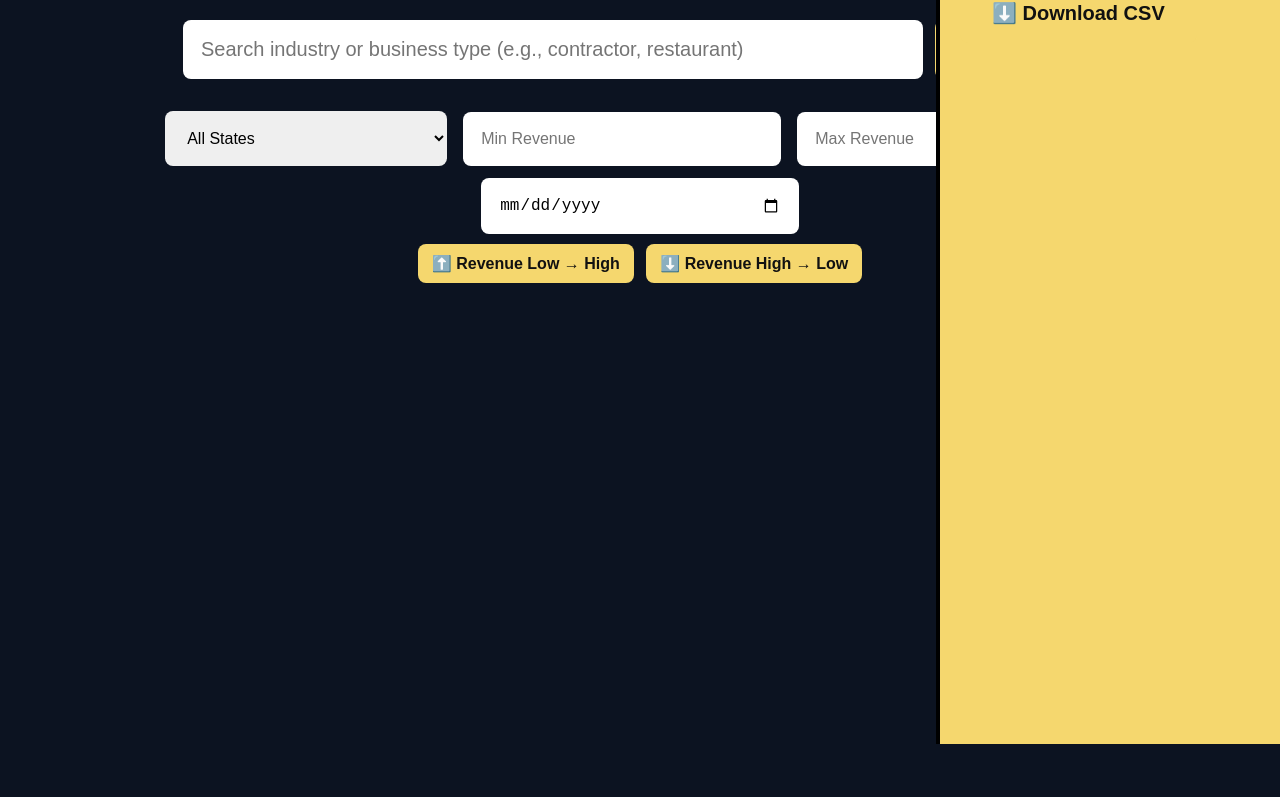
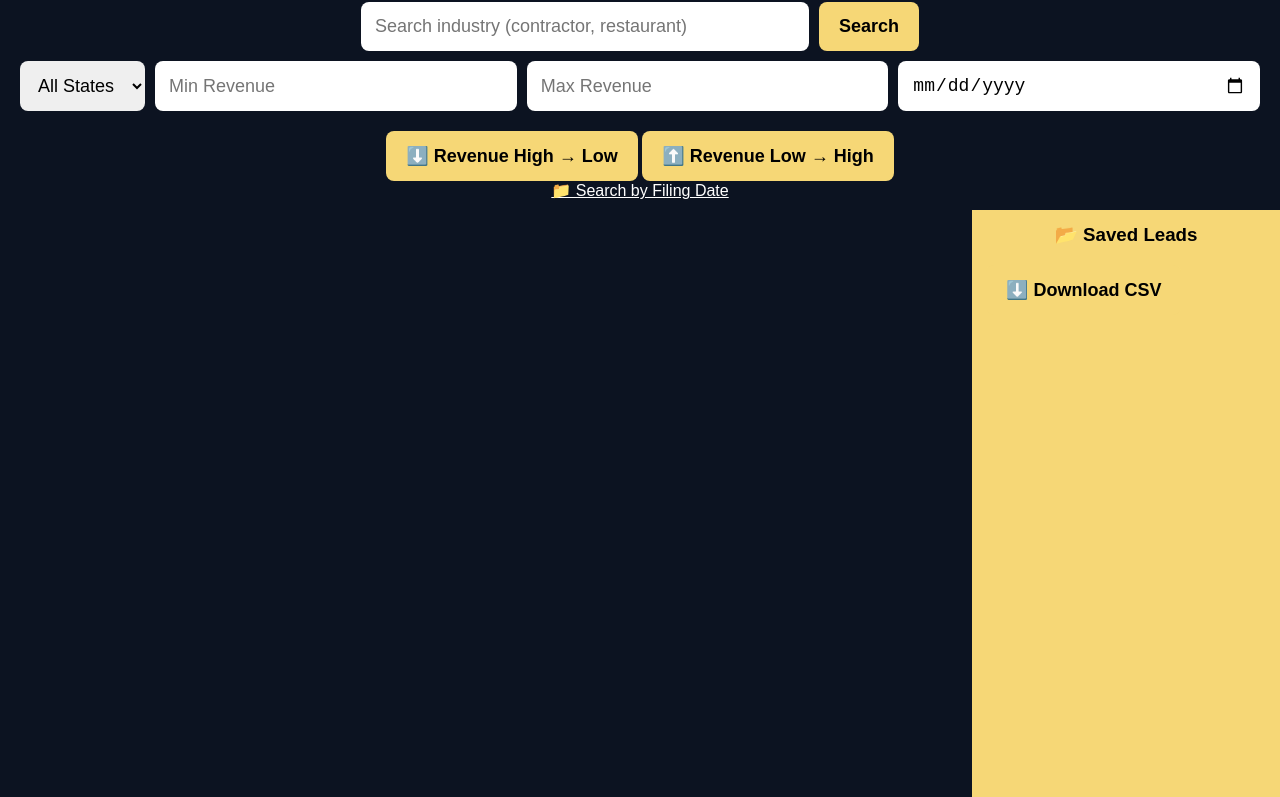
Before and after one commit to johnm40/mca-leads, a plain HTML site: page index.html in a window 1280 px wide. Shown: the part 96-893 px from the top of the page. Before the commit the page ends 800 px from the top, so only its background shows below. Drawn offline with Linux system fonts and the light colour scheme.

Commit message:
Update index.html

```diff
--- a/index.html
+++ b/index.html
@@ -1,213 +1,151 @@
 <!DOCTYPE html>
 <html lang="en">
 <head>
-<meta charset="UTF-8">
-<title>Free MCA Lead Finder</title>
+<meta charset="UTF-8" />
+<title>MCA Lead Finder</title>
+
 <style>
-  body {
-    font-family: Arial, sans-serif;
-    background: #0c1321;
-    color: white;
-    text-align: center;
-    margin: 0;
-    padding: 0;
-  }
-  h1 {
-    color: #f5d76e;
-    font-size: 42px;
-    margin: 40px 0 20px;
-  }
-  input, select {
-    padding: 18px;
-    font-size: 20px;
-    width: 55%;
-    border-radius: 8px;
-    border: none;
-    margin: 8px;
-  }
-  button {
-    padding: 18px 32px;
-    background: #f5d76e;
-    font-size: 20px;
-    border: none;
-    cursor: pointer;
-    border-radius: 8px;
-    font-weight: bold;
-    color: #111;
-  }
-  .lead-card {
-    width: 60%;
-    margin: 18px auto;
-    background: #111a2b;
-    padding: 22px;
-    border-left: 5px solid #f5d76e;
-    border-radius: 8px;
-    text-align: left;
-  }
-  .field { margin-bottom: 6px; font-size: 18px; }
-  .filters { margin-top: 18px; }
-  .filters input, .filters select {
-    width: 22%;
-    margin: 6px;
-    font-size: 16px;
-  }
-  .sort-buttons button {
-    font-size: 16px;
-    padding: 10px 14px;
-    margin: 4px;
-  }
+  body { font-family: Arial, sans-serif; background:#0c1321; margin:0; color:white; }
+  h1 { text-align:center; color:#f6d776; margin-top:30px; font-size:38px; }
 
-  /* CRM Panel */
-  #crm-panel {
-    position: fixed;
-    right: 0;
-    top: 0;
-    width: 300px;
-    height: 100vh;
-    background: #f5d76e;
-    color: black;
-    padding: 20px;
-    border-left: 4px solid black;
-    overflow-y: auto;
-    text-align: left;
-  }
-  #crm-panel h3 {
-    margin-top: 0;
-    text-align: center;
-  }
-  .saved-card {
-    background: white;
-    border-radius: 6px;
-    padding: 10px;
-    margin-bottom: 10px;
-    font-size: 14px;
-  }
+  .search-bar { display:flex; justify-content:center; margin:20px; gap:10px; }
+  input, select { padding:14px; font-size:18px; border-radius:8px; border:none; }
+  input{ width:420px; }
+  button { background:#f6d776; color:#000; border:none; padding:14px 20px; border-radius:8px; font-size:18px; cursor:pointer; font-weight:bold; }
+
+  .container { display:flex; }
+  #results { flex:1; padding:20px; }
+
+  .card { background:#111a2b; padding:16px; margin-bottom:12px; border-left:4px solid #f6d776; border-radius:8px; font-size:16px; }
+  .line { margin:4px 0; }
+  .value { font-weight:bold; }
+  .btn-sm { background:#59e460; padding:6px 10px; font-size:14px; border-radius:6px; margin-top:6px; }
+
+  /* CRM panel */
+  #crm { width:280px; background:#f6d776; color:#000; padding:14px; height:100vh; overflow-y:auto; }
+  #crm h3 { text-align:center; margin-top:0; }
+  .crm-card { background:white; border-radius:6px; padding:10px; margin-bottom:10px; font-size:14px; }
+  .edit-input { width:95%; padding:6px; margin-top:6px; }
+
+  .link { color:#fff; text-decoration:underline; cursor:pointer; margin-bottom:10px; display:block; text-align:center; }
 </style>
 </head>
+<body>
 
-<body>
 <h1>Free MCA Lead Finder</h1>
 
-<input id="keyword" placeholder="Search industry or business type (e.g., contractor, restaurant)">
-<button onclick="findLeads()">Find Leads</button>
+<div class="search-bar">
+  <input id="keyword" placeholder="Search industry (contractor, restaurant)">
+  <button onclick="findLeads()">Search</button>
+</div>
 
-<div class="filters">
+<div class="search-bar" style="margin-top:-10px;">
   <select id="state">
-    <option value="">All States</option>
-    <option>CA</option><option>FL</option><option>NY</option>
-    <option>TX</option><option>VA</option><option>GA</option>
+    <option value="">All States</option><option>CA</option><option>FL</option><option>NY</option><option>TX</option><option>VA</option>
   </select>
   <input id="minRev" placeholder="Min Revenue" type="number">
   <input id="maxRev" placeholder="Max Revenue" type="number">
   <input id="filedAfter" type="date">
 </div>
 
-<div class="sort-buttons">
+<div style="text-align:center; margin-bottom:10px;">
+  <button onclick="setSort('desc')">⬇️ Revenue High → Low</button>
   <button onclick="setSort('asc')">⬆️ Revenue Low → High</button>
-  <button onclick="setSort('desc')">⬇️ Revenue High → Low</button>
+  <a class="link" href="/filed.html">📁 Search by Filing Date</a>
 </div>
 
-<div id="results"></div>
+<div class="container">
+  <div id="results"></div>
 
-<!-- CRM Panel -->
-<div id="crm-panel">
-  <h3>📂 Saved Leads</h3>
-  <div id="savedList"></div>
-  <button onclick="downloadSaved()">⬇️ Download CSV</button>
+  <div id="crm">
+    <h3>📂 Saved Leads</h3>
+    <div id="saved"></div>
+    <button onclick="downloadCSV()">⬇️ Download CSV</button>
+  </div>
 </div>
 
 <script>
 let sortOrder = "desc";
-let savedLeads = JSON.parse(localStorage.getItem("savedLeads") || "[]");
+let saved = JSON.parse(localStorage.getItem("savedLeads")||"[]");
 
-function setSort(order) {
-  sortOrder = order;
-  findLeads();
-}
+function setSort(o){ sortOrder=o; findLeads(); }
 
-async function findLeads() {
-  const keyword = document.getElementById("keyword").value;
-  const state = document.getElementById("state").value;
-  const minRev = document.getElementById("minRev").value || 0;
-  const maxRev = document.getElementById("maxRev").value || 999999999;
-  const filedAfter = document.getElementById("filedAfter").value || "";
+async function findLeads(){
+  const k = keyword.value, st = state.value, min=minRev.value||0, max=maxRev.value||99999999, fd=filedAfter.value;
+  results.innerHTML="🔎 Searching...";
+  try{
+    const r = await fetch(`/api/leads?keyword=${k}&state=${st}&minRev=${min}&maxRev=${max}&filedAfter=${fd}&sortOrder=${sortOrder}`);
+    const d = await r.json(); window.last=d;
 
-  document.getElementById("results").innerHTML = "🔍 Searching...";
-
-  try {
-    const res = await fetch(`/api/leads?keyword=${keyword}&state=${state}&minRev=${minRev}&maxRev=${maxRev}&filedAfter=${filedAfter}&sortOrder=${sortOrder}`);
-    const data = await res.json();
-    window.lastResults = data;
-
-    if (!data.length) {
-      document.getElementById("results").innerHTML = "No leads found.";
-      return;
-    }
-
-    document.getElementById("results").innerHTML = data.map((biz, i) => `
-      <div class="lead-card">
-        <div class="field"><b>${biz.name}</b></div>
-        <div class="field">📍 ${biz.address}</div>
-        <div class="field">📞 ${biz.phone || "N/A"}</div>
-        <div class="field">🌐 ${biz.website || "N/A"}</div>
-        <div class="field">✉️ ${biz.email || "N/A"}</div>
-        <div class="field">👤 Owner: ${biz.owner || "Unknown"}</div>
-        <div class="field">💰 Est Revenue: <b>${biz.revenue ? "$" + biz.revenue.toLocaleString() : "N/A"}</b></div>
-        <div class="field">🗓️ Filed: ${biz.filedDate || "Unknown"}</div>
-        <button onclick="saveLead(${i})" style="margin-top:10px;background:#5ced73;color:#000;border:none;padding:10px;border-radius:6px;font-weight:bold;">
-          ➕ Save Lead
-        </button>
+    results.innerHTML = d.map((b,i)=>`
+      <div class="card">
+        <div class="line"><span class="value">${b.name}</span></div>
+        <div class="line">📍 ${b.address}</div>
+        <div class="line">📞 ${b.phone||"N/A"}</div>
+        <div class="line">🌐 ${b.website||"N/A"}</div>
+        <div class="line">📧 ${b.email||"N/A"}</div>
+        <div class="line">👤 Owner: ${b.owner||`<button class='btn-sm' onclick='addOwner(${i})'>Add Owner</button>`}</div>
+        <div class="line">💰 Revenue: ${b.revenue?("$"+b.revenue.toLocaleString()):"N/A"}</div>
+        <div class="line">🗓️ Filed: ${b.filedDate||"N/A"}</div>
+        <button class="btn-sm" onclick="save(${i})">+ Save</button>
       </div>
     `).join("");
-  } catch (e) {
-    document.getElementById("results").innerHTML = "❌ Error fetching leads.";
+  }catch{
+    results.innerHTML="❌ Error";
   }
 }
 
-function saveLead(index) {
-  const lead = window.lastResults[index];
-  savedLeads.push(lead);
-  localStorage.setItem("savedLeads", JSON.stringify(savedLeads));
-  renderSaved();
-  alert("✅ Lead saved to CRM panel");
+function addOwner(i){
+  const name=prompt("Enter owner name:");
+  if(name){
+    window.last[i].owner=name;
+    save(i);
+    findLeads();
+  }
 }
 
-function renderSaved() {
-  const list = document.getElementById("savedList");
-  if (!savedLeads.length) {
-    list.innerHTML = "<i>No saved leads</i>";
-    return;
-  }
+function save(i){
+  saved.push(window.last[i]);
+  localStorage.setItem("savedLeads",JSON.stringify(saved));
+  loadCRM();
+}
 
-  list.innerHTML = savedLeads.map(l => `
-    <div class="saved-card">
+function loadCRM(){
+  saved = JSON.parse(localStorage.getItem("savedLeads")||"[]");
+  savedEl.innerHTML = saved.map((l,i)=>`
+    <div class="crm-card">
       <b>${l.name}</b><br>
       📍 ${l.address}<br>
-      📞 ${l.phone || "N/A"}<br>
-      👤 ${l.owner || "Unknown"}<br>
-      💰 ${l.revenue ? "$" + l.revenue.toLocaleString() : "N/A"}<br>
-      🗓️ ${l.filedDate || "N/A"}
+      📞 ${l.phone||"N/A"}<br>
+      👤 Owner: ${l.owner||"N/A"}
+      <input class="edit-input" placeholder="Edit owner..."
+      onblur="editOwner(${i},this.value)">
+      <button style="font-size:12px;color:red" onclick="del(${i})">🗑 Delete</button>
     </div>
   `).join("");
 }
 
-function downloadSaved() {
-  if (!savedLeads.length) return alert("No leads to download.");
-  const rows = [
-    ["Name", "Address", "Phone", "Website", "Email", "Owner", "Revenue", "Filing Date"],
-    ...savedLeads.map(l => [
-      l.name, l.address, l.phone, l.website, l.email, l.owner, l.revenue, l.filedDate
-    ])
-  ];
-  const csv = rows.map(r => r.join(",")).join("\n");
-  const blob = new Blob([csv], { type: "text/csv" });
-  const link = document.createElement("a");
-  link.href = URL.createObjectURL(blob);
-  link.download = "leads.csv";
-  link.click();
+function editOwner(i,val){
+  if(val){
+    saved[i].owner=val;
+    localStorage.setItem("savedLeads",JSON.stringify(saved));
+    loadCRM();
+  }
 }
+function del(i){
+  saved.splice(i,1);
+  localStorage.setItem("savedLeads",JSON.stringify(saved));
+  loadCRM();
+}
+function downloadCSV(){
+  const rows=[["Name","Address","Phone","Email","Owner","Revenue","Filed"],...saved.map(l=>[
+    l.name,l.address,l.phone,l.email,l.owner,l.revenue,l.filedDate
+  ])];
+  const blob=new Blob([rows.map(r=>r.join(",")).join("\n")]);
+  const a=document.createElement("a"); a.href=URL.createObjectURL(blob); a.download="leads.csv"; a.click();
+}
+loadCRM();
+</script>
 
-renderSaved();
-</script>
 </body>
 </html>
```
